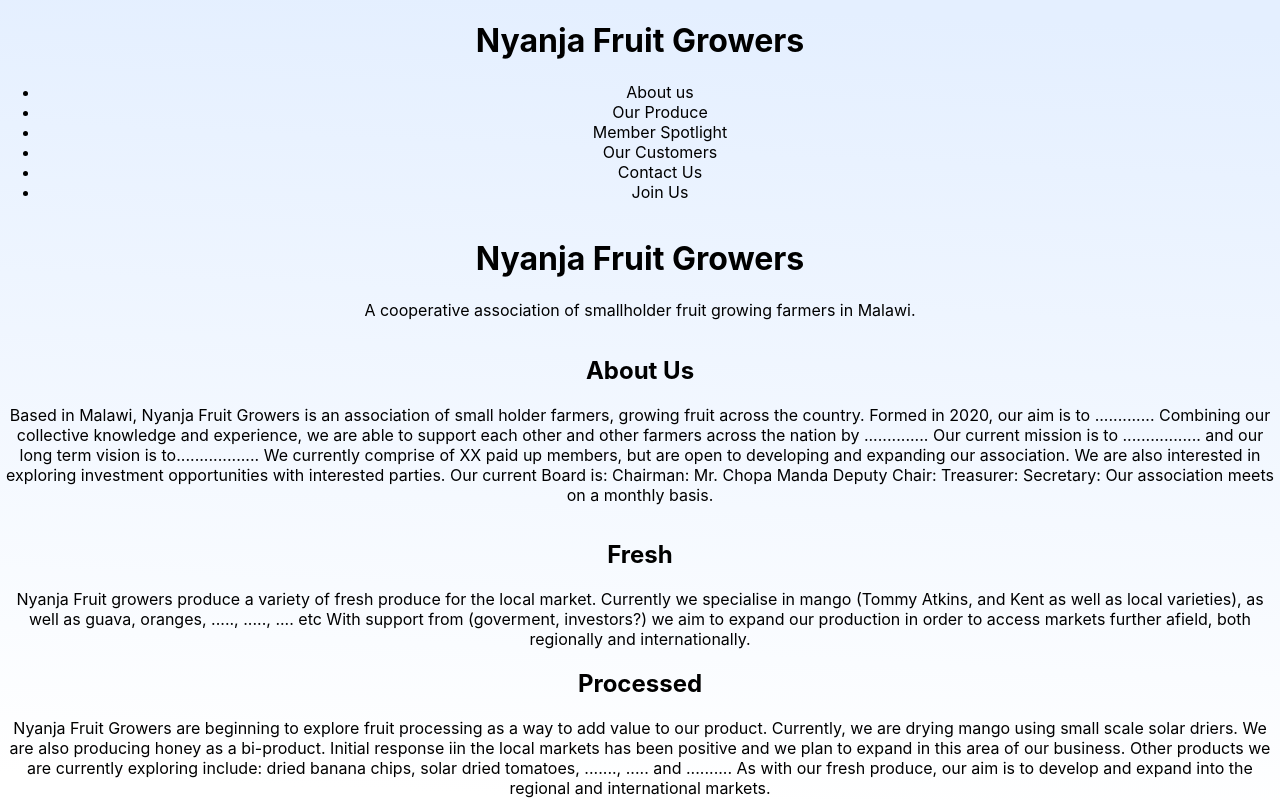
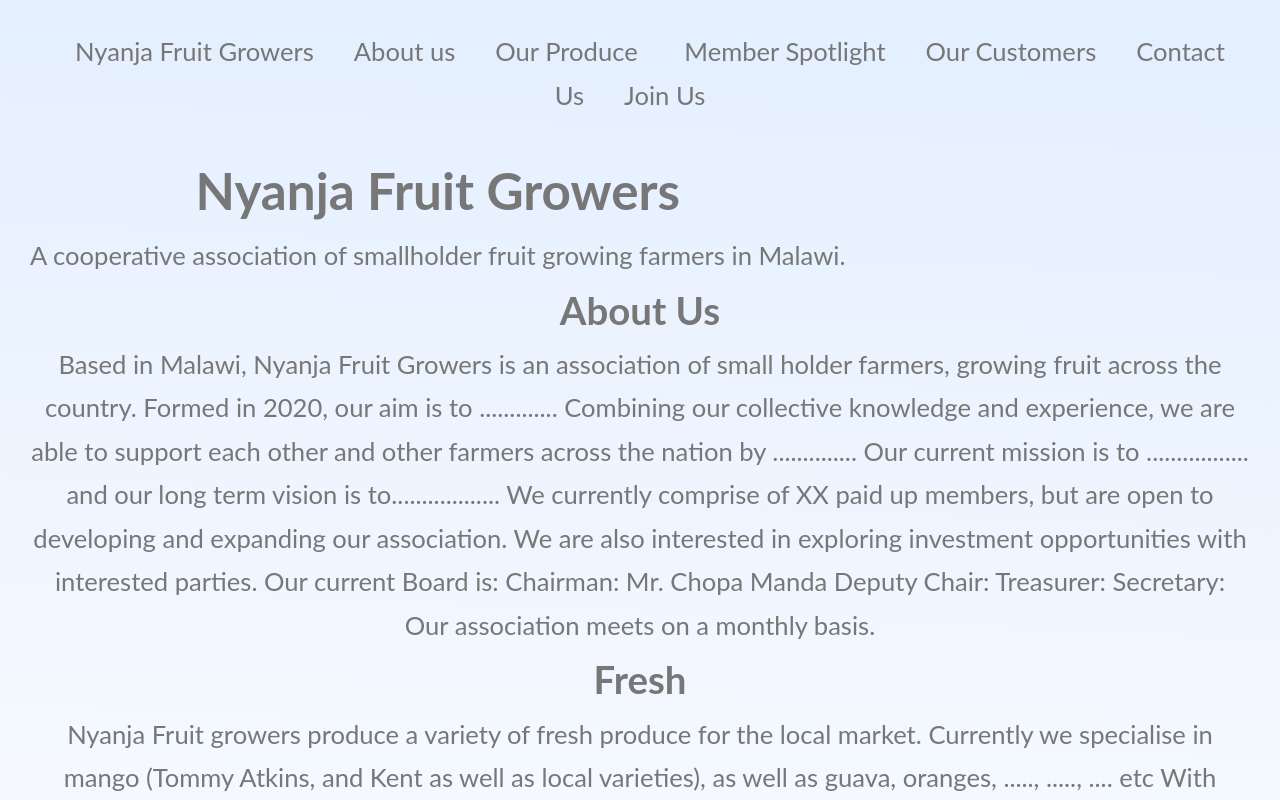
Before and after one commit to siphiwemanda/Nyanja-Fruit-Growers, a React (Create React App) app: page / in a window 1280 px wide. Shown: the top 800 px of the page. Built offline with nearby package versions, Linux system fonts and the light colour scheme.

Commit message:
Update to NavBar

```diff
--- a/src/App.css
+++ b/src/App.css
@@ -1,6 +1,27 @@
+
 .App {
   text-align: center;
   display: flex;
   flex-direction: column;
   background-image: linear-gradient(182.5004105643768deg, rgba(228, 239, 255,1) 1.9156883671291356%,rgba(255, 255, 255,1) 50.79509071504802%);
+  padding: 30px;
 }
+ul{
+  list-style-type: none;
+}
+.navbar li{
+  display:inline;
+  padding: 20px;
+}
+.navbar {
+  list-style-type: none;
+  display:flex;
+  flex-direction: row;
+  align-items: center;
+  justify-content: center;
+  text-align: center;
+  Padding-bottom:30px;
+}
+.Header{
+  display:flex;
+}
--- a/src/Component/Header.js
+++ b/src/Component/Header.js
@@ -1,9 +1,13 @@
 
 const Header = () => {
     return (
-        <div className="topsection">
-            <h1> Nyanja Fruit Growers</h1>
-            <p> A cooperative association of smallholder fruit growing farmers in Malawi.</p>
+        <div className="Header">
+            <div>
+                <h1> Nyanja Fruit {"\n"}Growers</h1>
+                <p> A cooperative association of smallholder fruit growing farmers in Malawi.</p>
+            </div>
+            <div> </div>
+
         </div>
     )
 }
--- a/src/Component/Navbar.js
+++ b/src/Component/Navbar.js
@@ -3,8 +3,9 @@ import {NavLink} from "react-router-dom";
 const Navbar = () => {
     return (
 <div className="navbar">
-    <h1> Nyanja Fruit Growers</h1>
-    <ul>
+
+    <ul className="list">
+        <li>Nyanja Fruit Growers</li>
         <li>About us</li>
         <li>Our Produce</li>
         <li> Member Spotlight</li>
@@ -13,7 +14,6 @@ const Navbar = () => {
         <li>Join Us</li>
     </ul>
 </div>
-
         );
 }
 
--- a/src/index.css
+++ b/src/index.css
@@ -1,3 +1,11 @@
+*,
+*::after,
+*::before {
+  margin: 0;
+  padding: 0;
+  box-sizing: inherit;
+}
+
 body {
   margin: 0;
   font-family: -apple-system, BlinkMacSystemFont, 'Segoe UI', 'Roboto', 'Oxygen',
@@ -5,6 +13,13 @@ body {
     sans-serif;
   -webkit-font-smoothing: antialiased;
   -moz-osx-font-smoothing: grayscale;
+  font-family: "Lato", sans-serif;
+  font-weight: 400;
+  font-size: 1.6rem;
+  line-height: 1.7;
+  color: #777;
+  box-sizing: border-box;
+
 }
 
 code {
```
